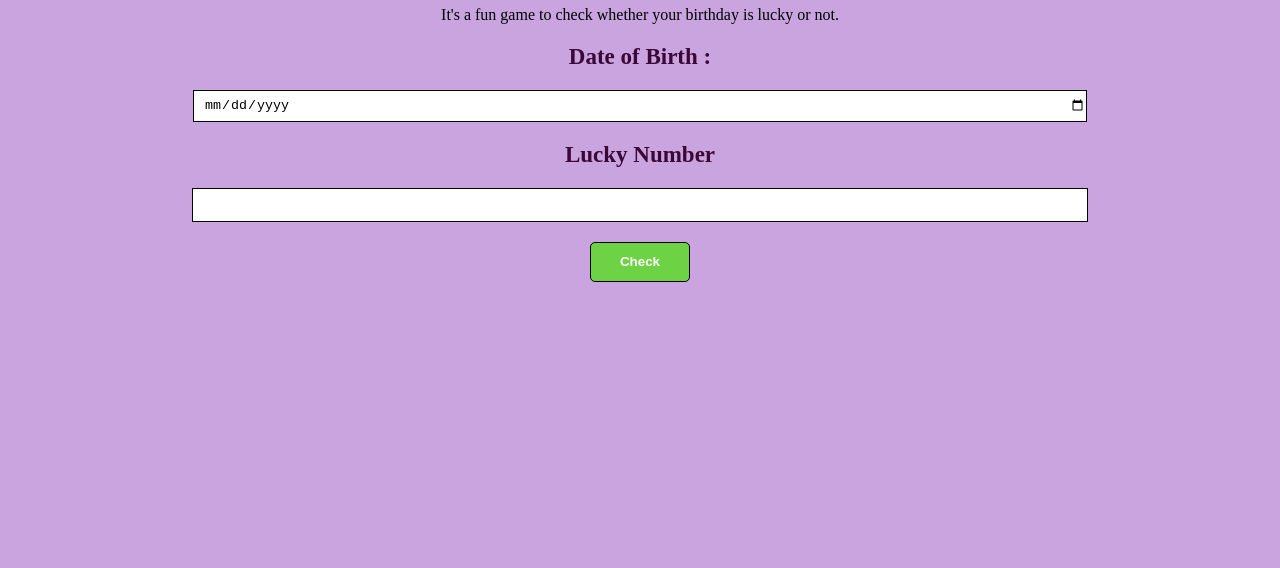
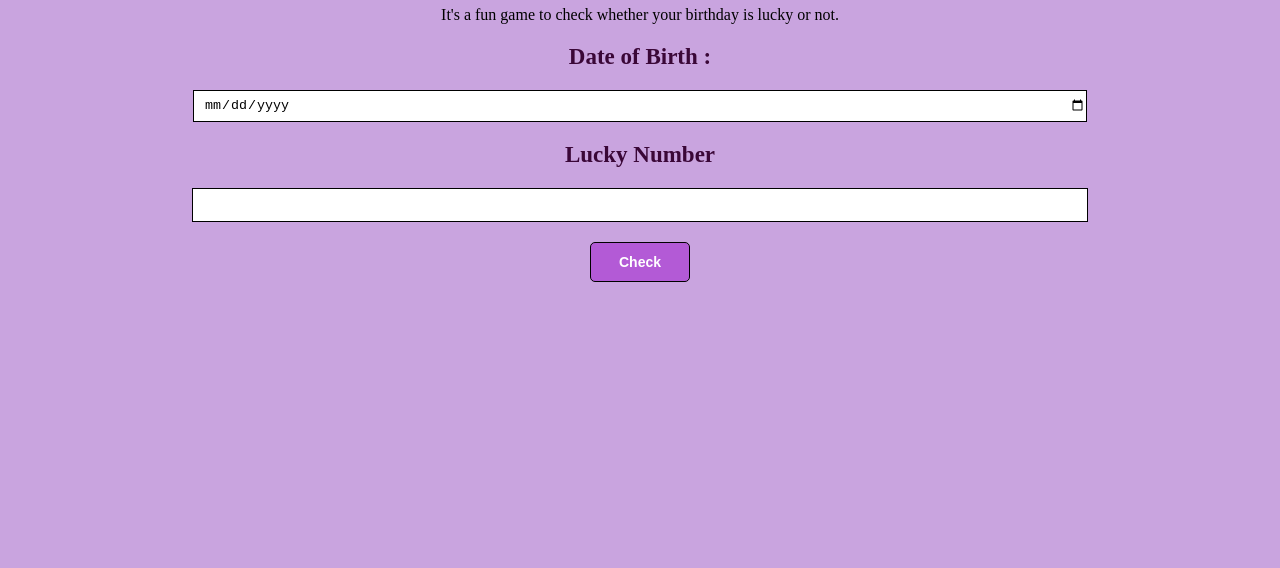
Before and after one commit to JuvitaSaini09/IS-MY-BIRTHDAY-LUCKY, a plain HTML site: page index.html in a window 1280 px wide. In both pictures the pointer is over the button "Check". Shown: the part 85-653 px from the top of the page. Drawn offline with Linux system fonts and the light colour scheme.

Commit message:
styling: everything related to styling

```diff
--- a/style.css
+++ b/style.css
@@ -99,7 +99,8 @@ button {
     background-color: yellow;
 }
 button:hover{
-    background-color:rgb(109, 211, 68);
+    background-color:rgb(179, 90, 214);
+    font-size: 14px;
 }
 #res-message,#error-message
 {
```
